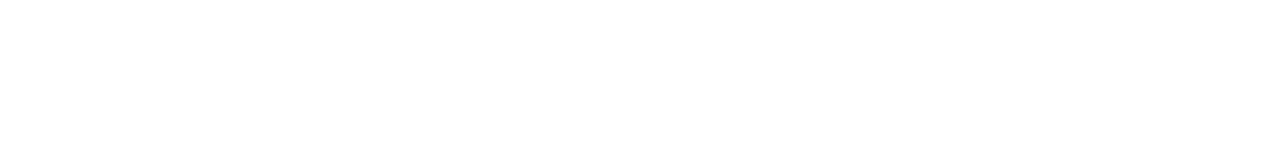
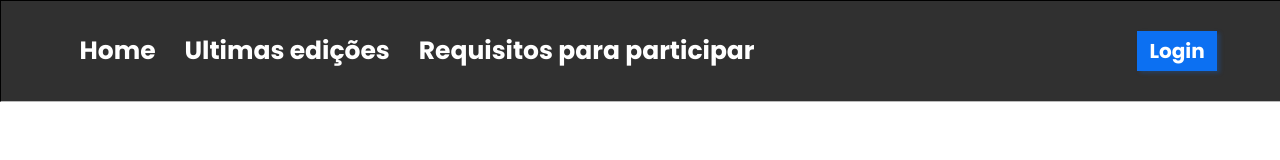
Before and after one commit to marcelosifr/BOOTCAMP-DNC, a plain HTML site: page index.html in a window 1280 px wide. Drawn offline with Linux system fonts and the light colour scheme.

Commit message:
Criação do estilo css do menu

```diff
--- /dev/null
+++ b/estilo.css
@@ -0,0 +1,53 @@
+@import url('https://fonts.googleapis.com/css2?family=Poppins:wght@400;700&display=swap');
+
+       body {
+        margin: 0px; /*margem externa*/
+        padding: 0px; /*margem interna*/
+       }
+
+       #principal {
+        width: 100%;
+        height: 100px;
+        border: 1px solid black;
+        background-color: #303030;
+        display: flex;
+        justify-content: space-between;
+        align-items: center;
+        border-bottom: 1px solid #bababa;
+
+        }
+
+        #menuSuperior {
+            display: flex; /*definindo como flex eu tenho stores individuais*/
+            width: 55%;
+            justify-content: space-around;
+            align-items: center;
+            margin-left: 5%;
+        }
+
+        #principal div a {
+        font-family: 'Poppins', sans-serif;
+        font-size: 25px;
+        font-weight: 600;
+        color: white;
+        text-decoration: none;
+        cursor: pointer;
+
+        }
+        #principal div a:hover {
+            color: #cccccc;
+        }
+
+        #principal button {
+            margin-right: 5%;
+            background-color: #0c70f2;
+            border: 0px;
+            height: 40px;
+            width: 80px;
+            font-family: 'Poppins', sans-serif;
+            font-size: 20px;
+            font-weight: 600;
+            color: white;
+            box-shadow: 3px 2px 4px rgba(12,112,242, 0.25);
+            cursor: pointer;
+        }
--- a/index.html
+++ b/index.html
@@ -5,8 +5,17 @@
     <meta http-equiv="X-UA-Compatible" content="IE=edge">
     <meta name="viewport" content="width=device-width, initial-scale=1.0">
     <title>BOOTCAMP DNC</title>
+    <link rel="stylesheet" href="estilo.css">
 </head>
 <body>
+    <nav id="principal">
+        <div id="menuSuperior">
+            <a href="">Home</a>
+            <a href="">Ultimas edições</a>
+            <a hre="">Requisitos para participar</a>
+        </div>
+        <button> Login</button>
+    </nav>
 
 </body>
 </html>
```
